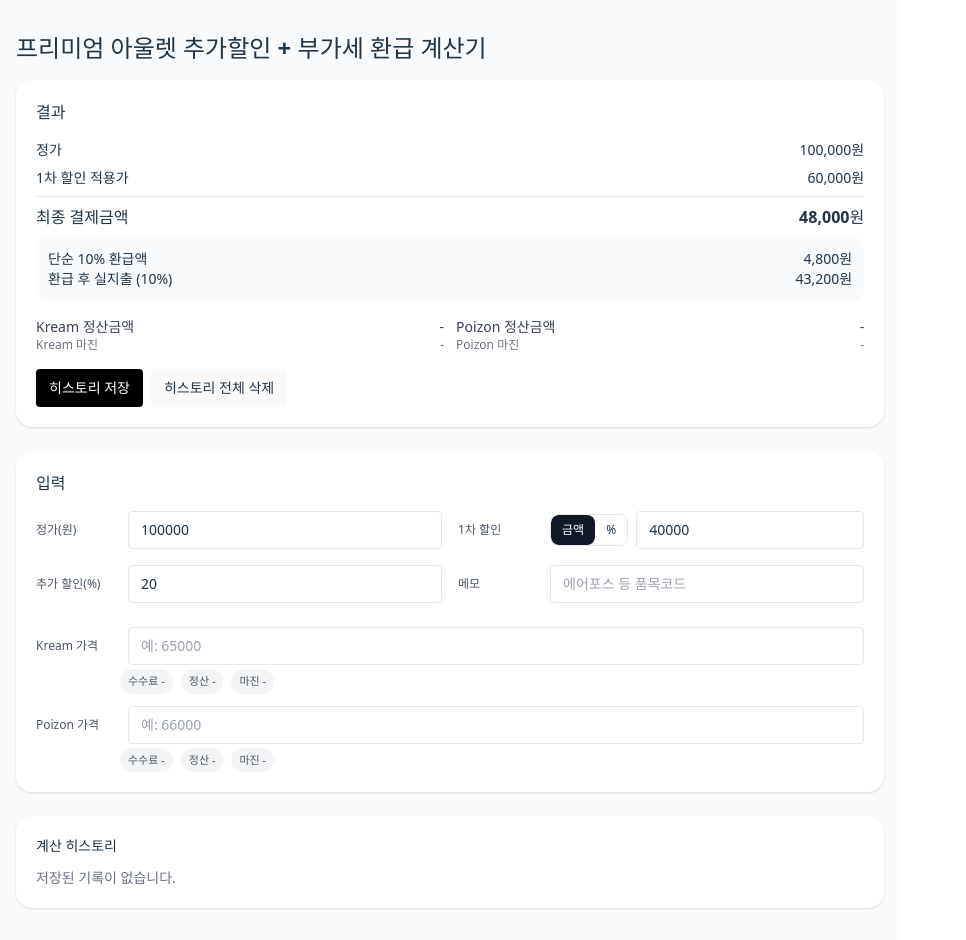
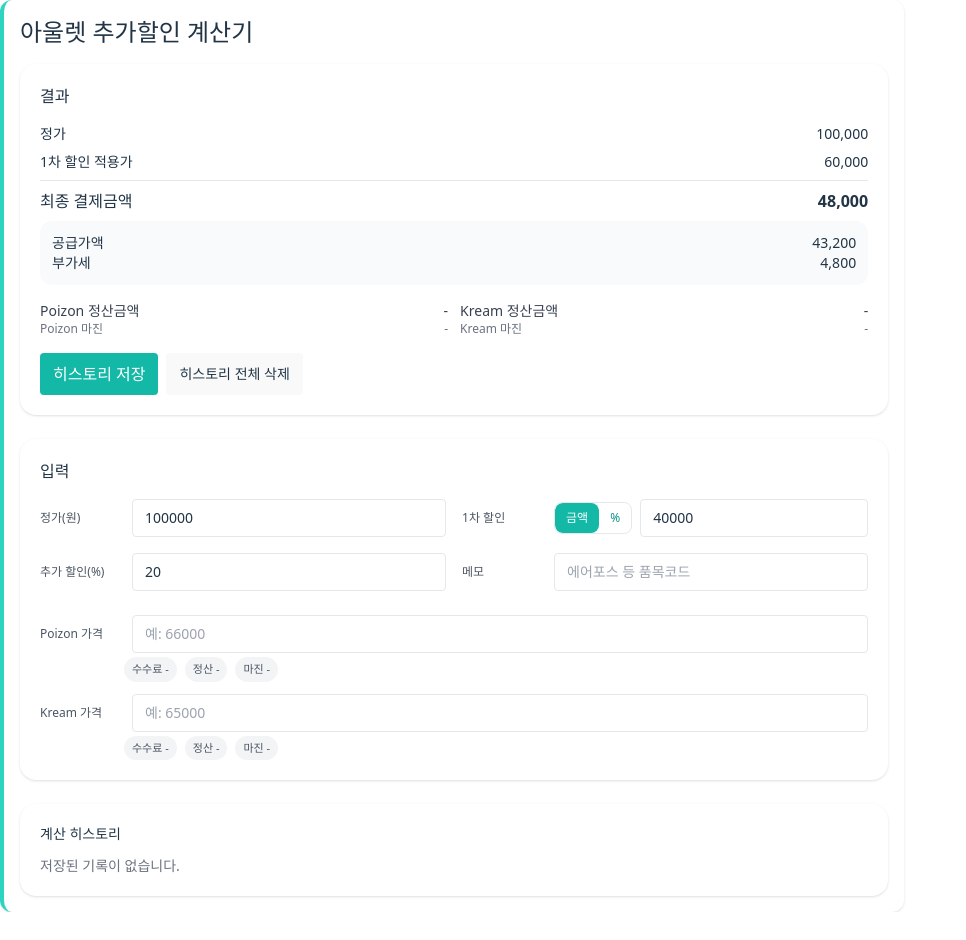
Before and after one commit to hhg8840/outlet-calc, a React (Vite) app: page / in a window 1280 px wide. Shown: the whole page, without its empty margins (0-966 px from the left). After the commit the page ends 912 px from the top, so only its background shows below. Built offline with nearby package versions, Linux system fonts and the light colour scheme.

Commit message:
[FEAT] 디자인 수정

```diff
--- a/src/App.tsx
+++ b/src/App.tsx
@@ -5,7 +5,7 @@ import React, { useMemo, useState } from "react";
  */
 type DiscountMode = "amount" | "percent";
 const clamp = (n: number, min: number, max: number) => Math.min(max, Math.max(min, n));
-const toKrw = (n: number) => (isNaN(n) ? "-" : new Intl.NumberFormat("ko-KR").format(Math.round(n)) + "원");
+const toKrw = (n: number) => (isNaN(n) ? "-" : new Intl.NumberFormat("ko-KR").format(Math.round(n)));
 const krw = toKrw; // 기존 이름 유지
 
 const step2AfterFirstDiscount = (
@@ -115,9 +115,9 @@ export default function OutletDiscountCalculator() {
     const clearHistory = () => setHistory([]);
 
     return (
-        <div className="min-h-screen bg-gray-50 py-6 px-3 md:py-8 md:px-4">
+        <div className="bg-white border-l-4 border-teal-400 p-4 rounded-xl shadow">
             <div className="max-w-6xl mx-auto">
-                <h1 className="text-xl md:text-2xl font-bold mb-3 md:mb-4">프리미엄 아울렛 추가할인 + 부가세 환급 계산기</h1>
+                <h1 className="text-xl md:text-2xl font-bold mb-3 md:mb-4">아울렛 추가할인 계산기</h1>
 
                 {/* ✅ 결과 카드 — 상단 배치 */}
                 <div className="bg-white p-4 md:p-5 rounded-2xl shadow">
@@ -129,36 +129,45 @@ export default function OutletDiscountCalculator() {
                         <div className="flex justify-between font-semibold text-sm md:text-base"><span>최종 결제금액</span><span>{krw(final)}</span></div>
 
                         <div className="mt-2 md:mt-3 p-2 md:p-3 bg-gray-50 rounded-xl">
-                            <div className="flex justify-between"><span>단순 10% 환급액</span><span>{krw(refund10)}</span></div>
-                            <div className="flex justify-between"><span>환급 후 실지출 (10%)</span><span>{krw(afterRefund10)}</span></div>
+                            <div className="flex justify-between"><span>공급가액</span><span>{krw(afterRefund10)}</span>
+                            </div>
+                            <div className="flex justify-between"><span>부가세</span><span>{krw(refund10)}</span></div>
+
                         </div>
                     </div>
 
                     <div className="mt-3 md:mt-4 grid grid-cols-1 sm:grid-cols-2 gap-2 md:gap-3 text-xs md:text-sm">
                         <div>
-                            <div className={`flex justify-between ${kreamNet !== undefined && kreamNet - final < 0 ? "text-red-600 font-semibold" : "text-gray-700"}`}>
+                            <div
+                                className={`flex justify-between ${poizonNet !== undefined && poizonNet - final < 0 ? "text-red-600 font-semibold" : "text-gray-700"}`}>
+                                <span>Poizon 정산금액</span>
+                                <span>{poizonNet !== undefined ? krw(poizonNet) : "-"}</span>
+                            </div>
+                            <div
+                                className={`flex justify-between text-[11px] md:text-xs ${poizonNet !== undefined && poizonNet - final < 0 ? "text-red-600 font-semibold" : "text-gray-500"}`}>
+                                <span>Poizon 마진</span>
+                                <span>{poizonNet !== undefined ? `${krw(poizonNet - final)} (${((poizonNet - final) / (final || 1) * 100).toFixed(1)}%)` : "-"}</span>
+                            </div>
+                        </div>
+                        <div>
+                            <div
+                                className={`flex justify-between ${kreamNet !== undefined && kreamNet - final < 0 ? "text-red-600 font-semibold" : "text-gray-700"}`}>
                                 <span>Kream 정산금액</span>
                                 <span>{kreamNet !== undefined ? krw(kreamNet) : "-"}</span>
                             </div>
-                            <div className={`flex justify-between text-[11px] md:text-xs ${kreamNet !== undefined && kreamNet - final < 0 ? "text-red-600 font-semibold" : "text-gray-500"}`}>
+                            <div
+                                className={`flex justify-between text-[11px] md:text-xs ${kreamNet !== undefined && kreamNet - final < 0 ? "text-red-600 font-semibold" : "text-gray-500"}`}>
                                 <span>Kream 마진</span>
                                 <span>{kreamNet !== undefined ? `${krw(kreamNet - final)} (${((kreamNet - final) / (final || 1) * 100).toFixed(1)}%)` : "-"}</span>
                             </div>
                         </div>
-                        <div>
-                            <div className={`flex justify-between ${poizonNet !== undefined && poizonNet - final < 0 ? "text-red-600 font-semibold" : "text-gray-700"}`}>
-                                <span>Poizon 정산금액</span>
-                                <span>{poizonNet !== undefined ? krw(poizonNet) : "-"}</span>
-                            </div>
-                            <div className={`flex justify-between text-[11px] md:text-xs ${poizonNet !== undefined && poizonNet - final < 0 ? "text-red-600 font-semibold" : "text-gray-500"}`}>
-                                <span>Poizon 마진</span>
-                                <span>{poizonNet !== undefined ? `${krw(poizonNet - final)} (${((poizonNet - final) / (final || 1) * 100).toFixed(1)}%)` : "-"}</span>
-                            </div>
-                        </div>
+
                     </div>
 
                     <div className="mt-3 md:mt-4 flex gap-2">
-                        <button className="px-3 py-2 rounded border bg-black text-white text-sm" onClick={saveHistory}>히스토리 저장</button>
+                        <button className="px-3 py-2 rounded border bg-teal-500 hover:bg-teal-600 text-white"
+                                onClick={saveHistory}>히스토리 저장
+                        </button>
                         <button className="px-3 py-2 rounded border text-sm" onClick={clearHistory}>히스토리 전체 삭제</button>
                     </div>
                 </div>
@@ -177,14 +186,38 @@ export default function OutletDiscountCalculator() {
                             <label className="min-w-[84px] text-xs text-gray-600">1차 할인</label>
                             <div className="flex-1 flex items-center gap-2">
                                 <div className="inline-flex rounded-lg overflow-hidden border">
-                                    <button type="button" className={`px-2.5 py-1.5 text-xs ${discountMode === "amount" ? "bg-gray-900 text-white" : "bg-white"}`} onClick={() => setDiscountMode("amount")}>금액</button>
-                                    <button type="button" className={`px-2.5 py-1.5 text-xs ${discountMode === "percent" ? "bg-gray-900 text-white" : "bg-white"}`} onClick={() => setDiscountMode("percent")}>%</button>
+                                    <button
+                                        type="button"
+                                        className={`px-2.5 py-1.5 text-xs ${
+                                            discountMode === "amount"
+                                                ? "bg-teal-500 text-white"
+                                                : "bg-white text-teal-600"
+                                        }`}
+                                        onClick={() => setDiscountMode("amount")}
+                                    >
+                                        금액
+                                    </button>
+                                    <button
+                                        type="button"
+                                        className={`px-2.5 py-1.5 text-xs ${
+                                            discountMode === "percent"
+                                                ? "bg-teal-500 text-white"
+                                                : "bg-white text-teal-600"
+                                        }`}
+                                        onClick={() => setDiscountMode("percent")}
+                                    >
+                                        %
+                                    </button>
                                 </div>
                                 {discountMode === "amount" ? (
-                                    <input inputMode="numeric" pattern="[0-9]*" type="number" className="flex-1 border rounded px-3 py-2 text-sm" placeholder="예: 40000" value={baseDiscountAmount} onChange={(e) => setBaseDiscountAmount(Number(e.target.value))} />
+                                    <input inputMode="numeric" pattern="[0-9]*" type="number"
+                                           className="flex-1 border rounded px-3 py-2 text-sm" placeholder="예: 40000"
+                                           value={baseDiscountAmount}
+                                           onChange={(e) => setBaseDiscountAmount(Number(e.target.value))}/>
                                 ) : (
                                     <div className="flex items-center gap-1 w-full">
-                                        <input inputMode="numeric" pattern="[0-9]*" type="number" className="flex-1 border rounded px-3 py-2 text-sm" placeholder="예: 40" value={baseDiscountPercent} onChange={(e) => setBaseDiscountPercent(Number(e.target.value))} />
+                                        <input inputMode="numeric" pattern="[0-9]*" type="number"
+                                               className="flex-1 border rounded px-3 py-2 text-sm" placeholder="예: 40" value={baseDiscountPercent} onChange={(e) => setBaseDiscountPercent(Number(e.target.value))} />
                                         <span className="text-xs text-gray-500">%</span>
                                     </div>
                                 )}
@@ -204,24 +237,36 @@ export default function OutletDiscountCalculator() {
                     <div className="mt-4 md:mt-6 grid grid-cols-1 gap-3">
                         <div className="flex flex-col gap-1">
                             <div className="flex items-center gap-2">
-                                <label className="min-w-[84px] text-xs text-gray-600">Kream 가격</label>
-                                <input inputMode="numeric" pattern="[0-9]*" type="number" className="flex-1 border rounded px-3 py-2 text-sm" placeholder="예: 65000" value={kreamPrice ?? ""} onChange={(e) => setKreamPrice(e.target.value === "" ? undefined : Number(e.target.value))} />
+                                <label className="min-w-[84px] text-xs text-gray-600">Poizon 가격</label>
+                                <input inputMode="numeric" pattern="[0-9]*" type="number"
+                                       className="flex-1 border rounded px-3 py-2 text-sm" placeholder="예: 66000"
+                                       value={poizonPrice ?? ""}
+                                       onChange={(e) => setPoizonPrice(e.target.value === "" ? undefined : Number(e.target.value))}/>
                             </div>
                             <div className="flex flex-wrap items-center gap-2 pl-[84px] text-[11px] text-gray-600">
-                                <span className="px-2 py-1 rounded-full bg-gray-100">수수료 {kreamFee !== undefined ? krw(kreamFee) : "-"}</span>
-                                <span className={`px-2 py-1 rounded-full ${kreamNet !== undefined && kreamNet - final < 0 ? "bg-red-100 text-red-700" : "bg-gray-100"}`}>정산 {kreamNet !== undefined ? krw(kreamNet) : "-"}</span>
-                                <span className={`px-2 py-1 rounded-full ${kreamNet !== undefined && kreamNet - final < 0 ? "bg-red-100 text-red-700" : "bg-gray-100"}`}>마진 {kreamNet !== undefined ? `${krw(kreamNet - final)} (${((kreamNet - final) / (final || 1) * 100).toFixed(1)}%)` : "-"}</span>
+                                <span
+                                    className="px-2 py-1 rounded-full bg-gray-100">수수료 {poizonFee !== undefined ? krw(poizonFee) : "-"}</span>
+                                <span
+                                    className={`px-2 py-1 rounded-full ${poizonNet !== undefined && poizonNet - final < 0 ? "bg-red-100 text-red-700" : "bg-gray-100"}`}>정산 {poizonNet !== undefined ? krw(poizonNet) : "-"}</span>
+                                <span
+                                    className={`px-2 py-1 rounded-full ${poizonNet !== undefined && poizonNet - final < 0 ? "bg-red-100 text-red-700" : "bg-gray-100"}`}>마진 {poizonNet !== undefined ? `${krw(poizonNet - final)} (${((poizonNet - final) / (final || 1) * 100).toFixed(1)}%)` : "-"}</span>
                             </div>
                         </div>
                         <div className="flex flex-col gap-1">
                             <div className="flex items-center gap-2">
-                                <label className="min-w-[84px] text-xs text-gray-600">Poizon 가격</label>
-                                <input inputMode="numeric" pattern="[0-9]*" type="number" className="flex-1 border rounded px-3 py-2 text-sm" placeholder="예: 66000" value={poizonPrice ?? ""} onChange={(e) => setPoizonPrice(e.target.value === "" ? undefined : Number(e.target.value))} />
+                                <label className="min-w-[84px] text-xs text-gray-600">Kream 가격</label>
+                                <input inputMode="numeric" pattern="[0-9]*" type="number"
+                                       className="flex-1 border rounded px-3 py-2 text-sm" placeholder="예: 65000"
+                                       value={kreamPrice ?? ""}
+                                       onChange={(e) => setKreamPrice(e.target.value === "" ? undefined : Number(e.target.value))}/>
                             </div>
                             <div className="flex flex-wrap items-center gap-2 pl-[84px] text-[11px] text-gray-600">
-                                <span className="px-2 py-1 rounded-full bg-gray-100">수수료 {poizonFee !== undefined ? krw(poizonFee) : "-"}</span>
-                                <span className={`px-2 py-1 rounded-full ${poizonNet !== undefined && poizonNet - final < 0 ? "bg-red-100 text-red-700" : "bg-gray-100"}`}>정산 {poizonNet !== undefined ? krw(poizonNet) : "-"}</span>
-                                <span className={`px-2 py-1 rounded-full ${poizonNet !== undefined && poizonNet - final < 0 ? "bg-red-100 text-red-700" : "bg-gray-100"}`}>마진 {poizonNet !== undefined ? `${krw(poizonNet - final)} (${((poizonNet - final) / (final || 1) * 100).toFixed(1)}%)` : "-"}</span>
+                                <span
+                                    className="px-2 py-1 rounded-full bg-gray-100">수수료 {kreamFee !== undefined ? krw(kreamFee) : "-"}</span>
+                                <span
+                                    className={`px-2 py-1 rounded-full ${kreamNet !== undefined && kreamNet - final < 0 ? "bg-red-100 text-red-700" : "bg-gray-100"}`}>정산 {kreamNet !== undefined ? krw(kreamNet) : "-"}</span>
+                                <span
+                                    className={`px-2 py-1 rounded-full ${kreamNet !== undefined && kreamNet - final < 0 ? "bg-red-100 text-red-700" : "bg-gray-100"}`}>마진 {kreamNet !== undefined ? `${krw(kreamNet - final)} (${((kreamNet - final) / (final || 1) * 100).toFixed(1)}%)` : "-"}</span>
                             </div>
                         </div>
                     </div>
@@ -242,7 +287,7 @@ export default function OutletDiscountCalculator() {
                                     <th rowSpan={2} className="py-2 px-2">1차</th>
                                     <th rowSpan={2} className="py-2 px-2">추가%</th>
                                     <th rowSpan={2} className="py-2 px-2">최종가</th>
-                                    <th rowSpan={2} className="py-2 px-2">환급(10%)</th>
+                                    <th rowSpan={2} className="py-2 px-2">부가세</th>
                                     <th colSpan={2} className="py-2 px-2 text-center">Kream</th>
                                     <th colSpan={2} className="py-2 px-2 text-center">Poizon</th>
                                     <th rowSpan={2} className="py-2 px-2">삭제</th>
--- a/tailwind.config.js
+++ b/tailwind.config.js
@@ -1,6 +1,15 @@
 /** @type {import('tailwindcss').Config} */
 export default {
   content: ["./index.html","./src/**/*.{js,ts,jsx,tsx}"],
-  theme: { extend: {} },
+  theme: {
+    extend: {
+      colors: {
+        brand: {
+          mint: "#40E0D0",   // 터키옥
+          dark: "#008080",   // 진한 민트
+        }
+      }
+    }
+  },
   plugins: [],
 }
```
